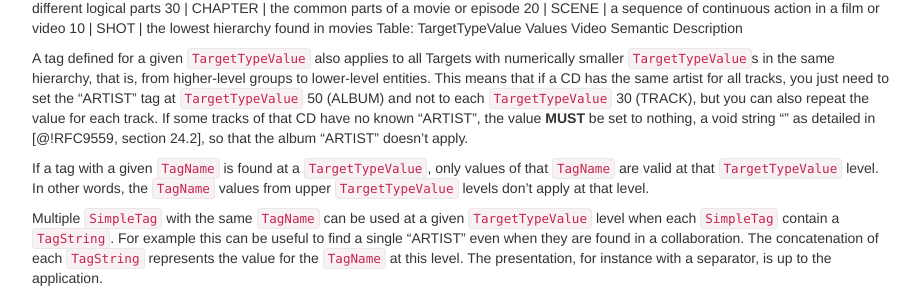
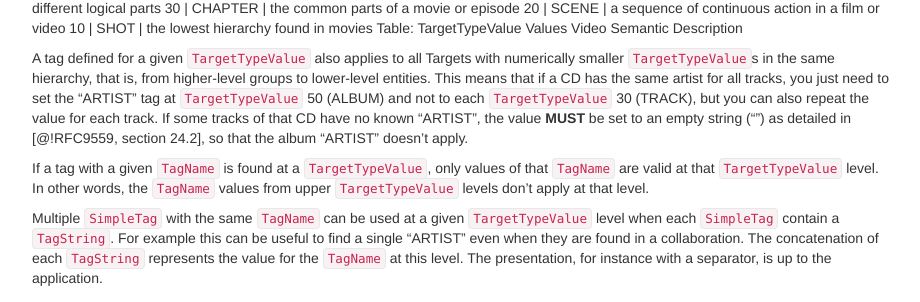
Before and after one commit to ietf-wg-cellar/matroska-specification, a Jekyll site: the page built from cellar-tags/tagging.md, in a window 1280 px wide and 900 px high, scrolled down 3167 px. Shown: the part 150-452 px from the top of the window, without its empty margins (273-1193 px from the left). Built offline with Jekyll 4.4.1, drawn with Linux system fonts in a browser that asks for light colours; our own code applies the rules of GitHub Pages for plain Markdown files.

Commit message:
clarify the void tag string is the empty string mentioned in RFC 9559
Co-authored-by: Spencer Dawkins <spencerdawkins.ietf@gmail.com>

```diff
--- a/cellar-tags/tagging.md
+++ b/cellar-tags/tagging.md
@@ -212,7 +212,7 @@ higher-level groups to lower-level entities. This means that if a CD has the sam
 artist for all tracks, you just need to set the "ARTIST" tag at `TargetTypeValue` 50 (ALBUM) and not
 to each `TargetTypeValue` 30 (TRACK), but you can also repeat the value for each track.
 If some tracks of that CD have no known
-"ARTIST", the value **MUST** be set to nothing, a void string "" as detailed in [@!RFC9559, section 24.2],
+"ARTIST", the value **MUST** be set to an empty string ("") as detailed in [@!RFC9559, section 24.2],
 so that the album "ARTIST" doesn't apply.
 
 If a tag with a given `TagName` is found at a `TargetTypeValue`,
```
